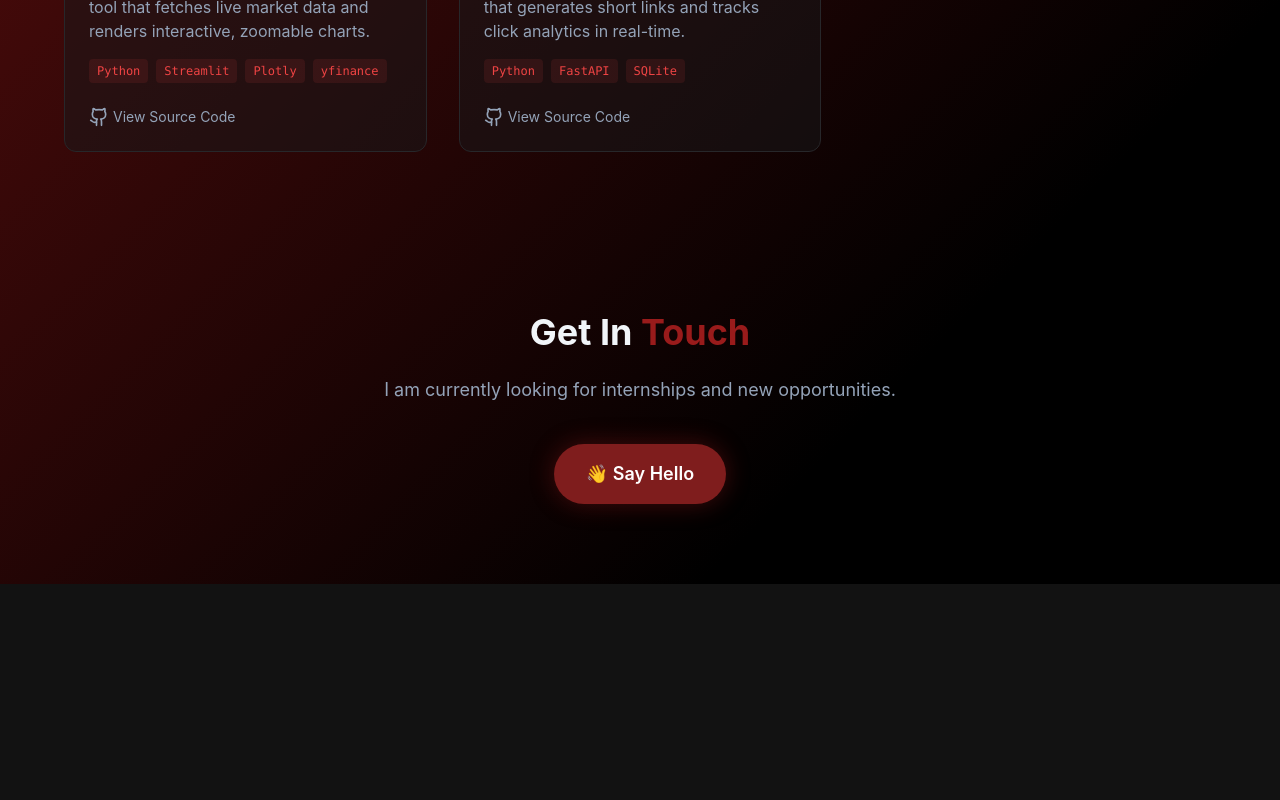
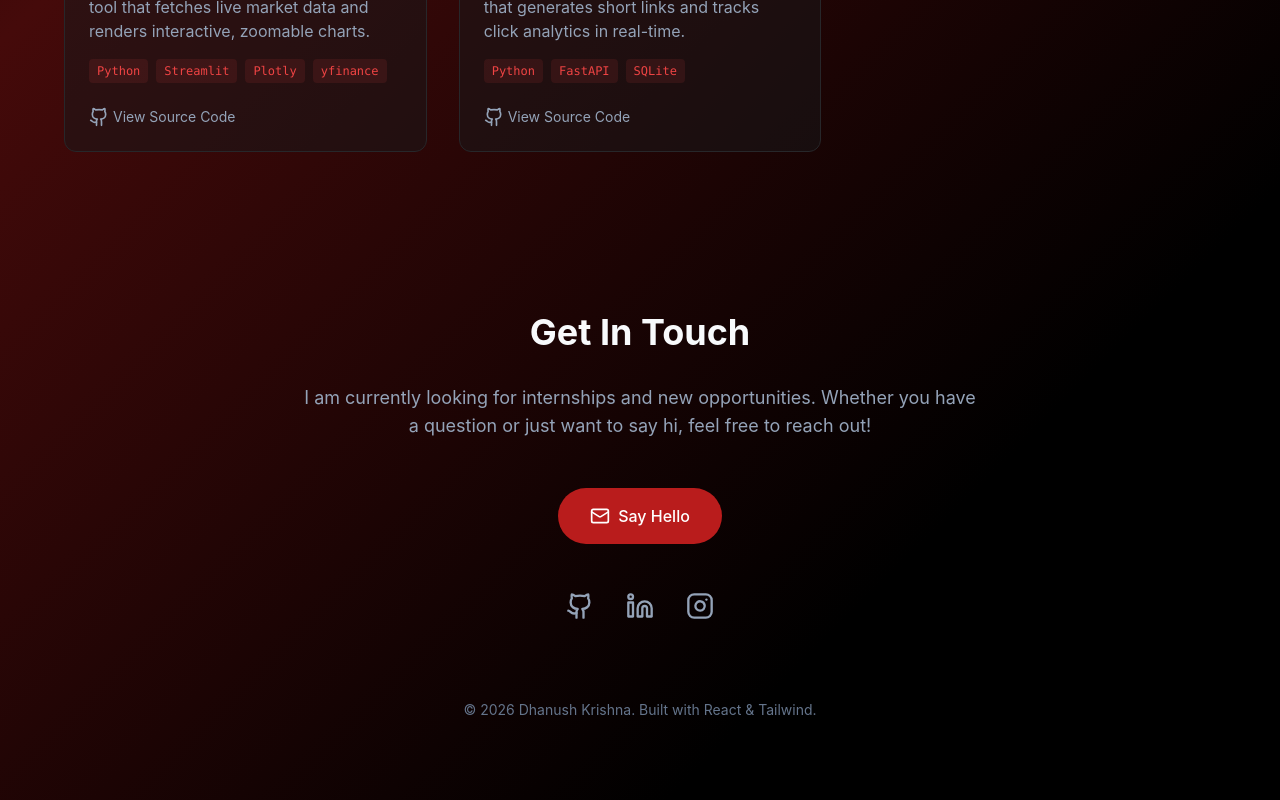
Before and after one commit to DhanushKrishna4/My-Portfolio, a React (Vite) app: page / in a window 1280 px wide. Shown: the part 1994-2794 px from the top of the page. Before the commit the page ends 2578 px from the top, so only its background shows below. Built offline with nearby package versions, Linux system fonts and the light colour scheme.

Commit message:
final: restore original content, update social links, and fix hero glyph

```diff
--- a/src/components/Contact.jsx
+++ b/src/components/Contact.jsx
@@ -1,22 +1,58 @@
 import React from 'react';
+import { Mail, Github, Linkedin, Instagram } from 'lucide-react';
 
 const Contact = () => {
   return (
-    <section id="contact" className="py-20 px-6 text-center">
-      <div className="max-w-2xl mx-auto">
-        <h2 className="text-3xl md:text-4xl font-bold mb-6 text-slate-100">
-          Get In <span className="text-red-800">Touch</span>
-        </h2>
-        <p className="text-slate-400 mb-10 text-lg">
-          I am currently looking for internships and new opportunities.
+    <section id="contact" className="py-20 px-4 relative z-10">
+      <div className="max-w-4xl mx-auto text-center">
+        <h2 className="text-4xl font-bold mb-8">Get In Touch</h2>
+
+        <p className="text-slate-400 text-lg mb-12 max-w-2xl mx-auto">
+          I am currently looking for internships and new opportunities. Whether you have a
+          question or just want to say hi, feel free to reach out!
         </p>
 
         <a
-          href="mailto:email@example.com"
-          className="inline-block px-8 py-4 rounded-full bg-red-900 text-white font-semibold text-lg hover:bg-red-950 hover:scale-105 transition-all duration-300 shadow-[0_0_25px_rgba(153,27,27,0.4)]"
+          href="mailto:dhanushkrishna2004@gmail.com"
+          className="inline-flex items-center gap-2 px-8 py-4 bg-red-700 hover:bg-red-800 text-white rounded-full font-medium transition-all mb-12 group"
         >
-          👋 Say Hello
+          <Mail size={20} />
+          Say Hello
         </a>
+
+        <div className="flex justify-center gap-8">
+          <a
+            href="https://github.com/dhanushkrishna4/"
+            target="_blank"
+            rel="noopener noreferrer"
+            className="text-slate-400 hover:text-red-500 transition-colors"
+            title="GitHub"
+          >
+            <Github size={28} />
+          </a>
+          <a
+            href="https://www.linkedin.com/in/dhanushkrishna0611/"
+            target="_blank"
+            rel="noopener noreferrer"
+            className="text-slate-400 hover:text-red-500 transition-colors"
+            title="LinkedIn"
+          >
+            <Linkedin size={28} />
+          </a>
+          <a
+            href="https://www.instagram.com/dhanushkrishna11/"
+            target="_blank"
+            rel="noopener noreferrer"
+            className="text-slate-400 hover:text-red-500 transition-colors"
+            title="Instagram"
+          >
+            <Instagram size={28} />
+          </a>
+        </div>
+
+        <p className="mt-20 text-slate-500 text-sm">
+          © 2026 Dhanush Krishna. Built with React & Tailwind.
+        </p>
       </div>
     </section>
   );
--- a/src/components/Hero.jsx
+++ b/src/components/Hero.jsx
@@ -1,5 +1,5 @@
 import React from 'react';
-import { ArrowRight } from 'lucide-react';
+import { ArrowRight, MapPin } from 'lucide-react';
 
 const Hero = () => {
   return (
@@ -18,7 +18,8 @@ const Hero = () => {
 
         {/* Restored Location from Screenshot */}
         <div className="flex items-center justify-center gap-2 text-slate-500 mb-10">
-          <span className="text-sm">📍 BITS Pilani Dubai Campus</span>
+          <MapPin size={16} />
+          <span className="text-sm">BITS Pilani Dubai Campus</span>
         </div>
 
         <div className="flex flex-col sm:flex-row items-center justify-center gap-4">
```
